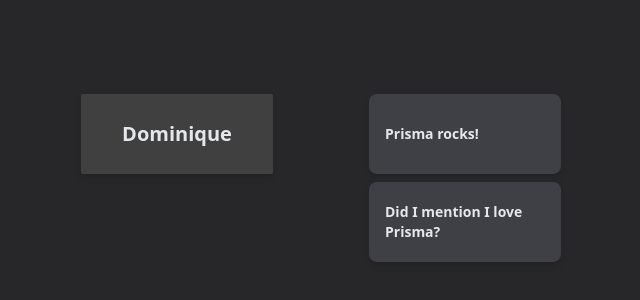
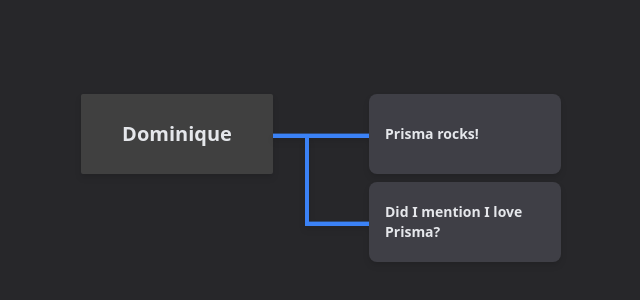
Before and after one commit to cmdcjones/react-graphql, a React (Vite) app: page / in a window 1280 px wide. Shown: the part 218-518 px from the top of the page, without its empty margins (319-959 px from the left). Built offline with nearby package versions, Linux system fonts and the light colour scheme.

Commit message:
import Branch into MessageDisplay; render branch for each message

```diff
--- a/src/components/MessageDisplay.tsx
+++ b/src/components/MessageDisplay.tsx
@@ -1,4 +1,5 @@
 import { Message } from "../types";
+import Branch from "./Branch";
 
 type Props = {
     message: Message,
@@ -8,6 +9,7 @@
 export default function MessageDisplay({ message, index }: Props) {
     return (
         <div className="group mb-2 shrink-0 rounded-lg flex items-center drop-shadow-md bg-zinc-700 w-48 h-20 relative">
+            <Branch trunk={index === 0} />
             <p className="text-sm text-gray-200 font-bold px-4">
                 {message.body}
             </p>
```
